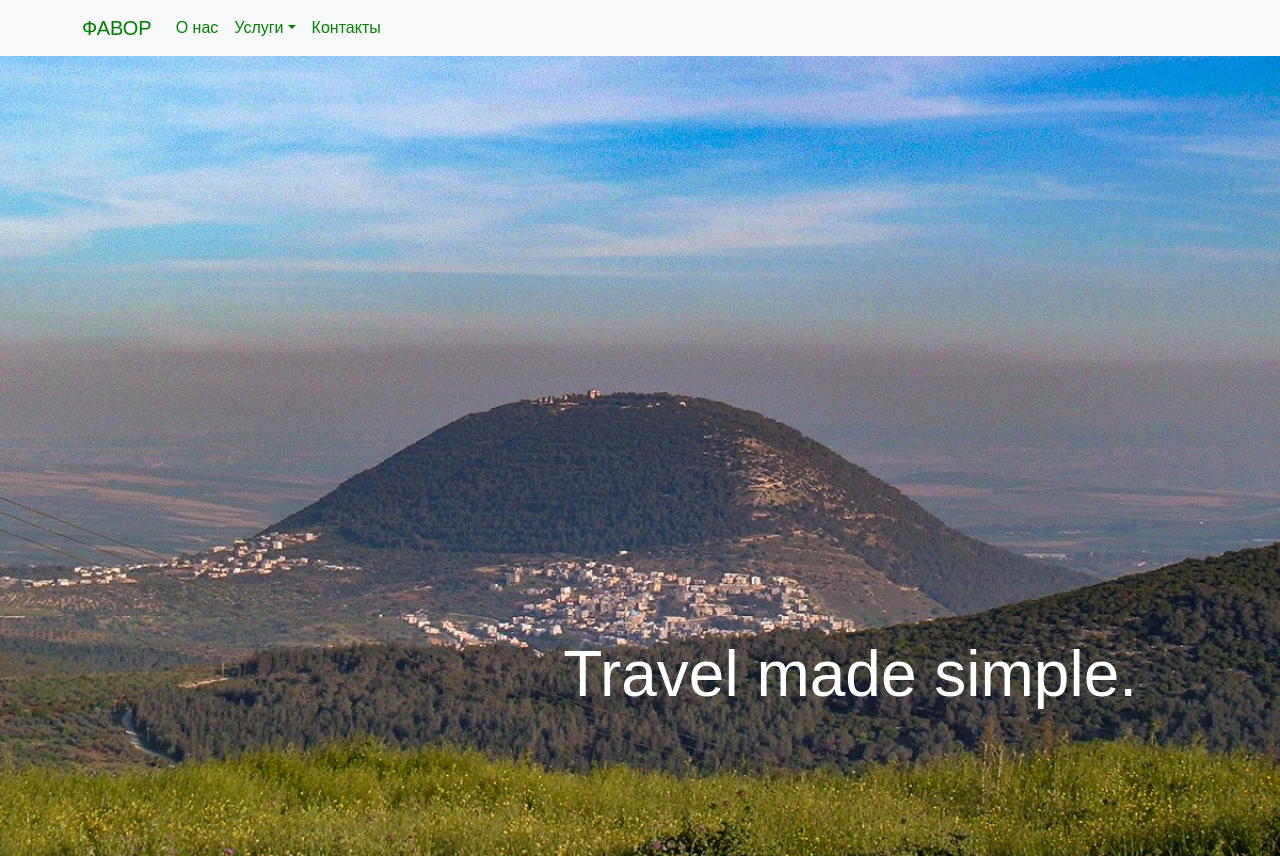
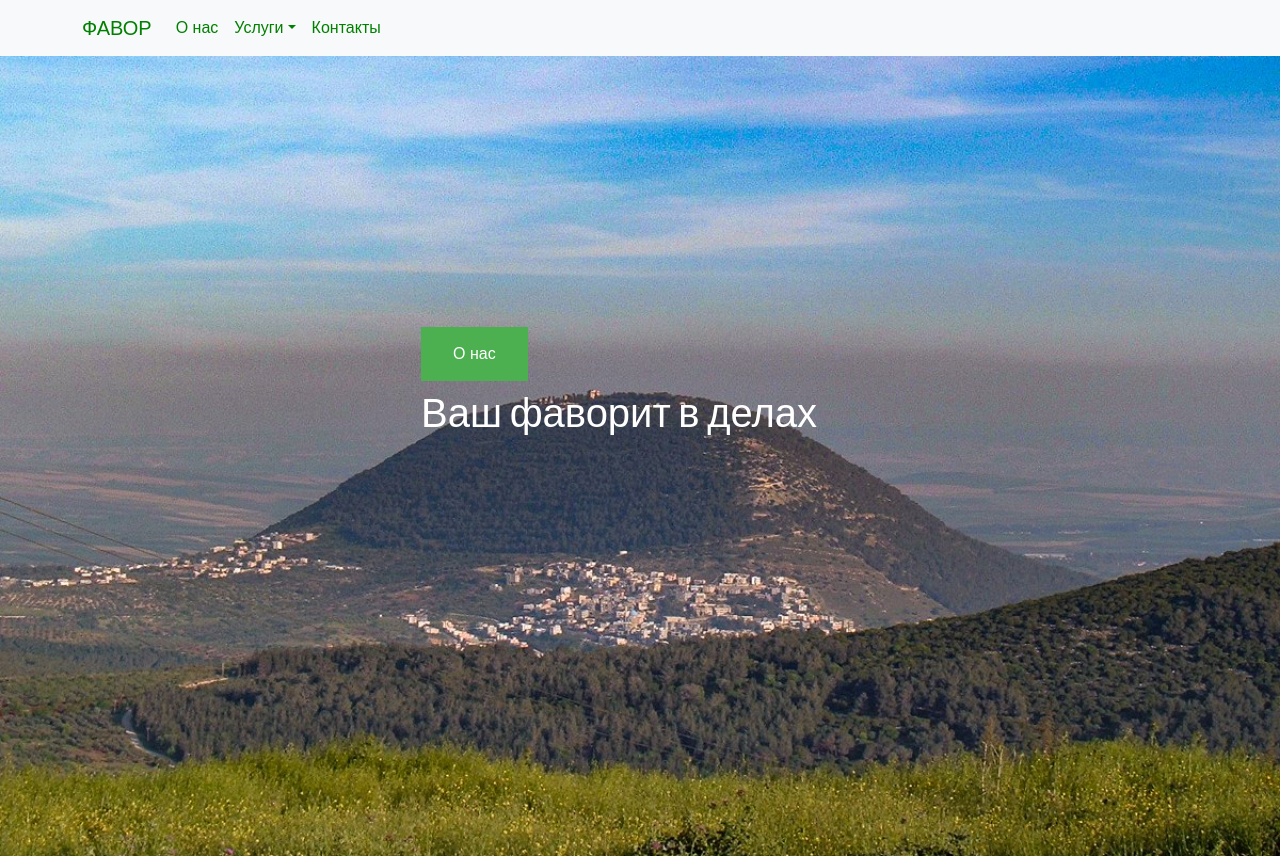
Before and after one commit to 7GBars/lower, a React (Create React App) app: page / in a window 1280 px wide. Shown: the top 858 px of the page. Built offline with nearby package versions, Linux system fonts and the light colour scheme; the HTML template or start-up script is replaced by a standard one.

Commit message:
-add button, -add content component, -prepare structure, -install sass

```diff
--- a/package.json
+++ b/package.json
@@ -15,6 +15,7 @@
     "react-icons": "^4.2.0",
     "react-intersection-observer": "^8.34.0",
     "react-scripts": "4.0.3",
+    "sass": "^1.62.1",
     "web-vitals": "^1.1.2"
   },
   "scripts": {
--- a/src/components/Hero/Hero.css
+++ b/src/components/Hero/Hero.css
@@ -1,3 +1,4 @@
+@import url('https://fonts.googleapis.com/css2?family=Oswald:wght@200&display=swap');
 .hero {
   position: relative;
   width: 100%;
@@ -11,11 +12,15 @@
   position: absolute;
 }
 
-.hero__title {
+.hero__text-content {
   position: absolute;
-  bottom: 15%;
-  right: 10%;
+  bottom: 50%;
+  right: 35%;
   color: white;
   font-size: 4rem;
   padding: 15px;
 }
+
+h1 {
+  font-family: 'Oswald', sans-serif;
+}
--- a/src/components/Hero/Hero.js
+++ b/src/components/Hero/Hero.js
@@ -1,11 +1,15 @@
 import React from "react";
 import "./Hero.css";
+import {ButtonSuccess} from "../elements/button/ButtonSuccess";
 
 export const Hero = ({ imageSrc }) => {
   return (
     <div className="hero">
       <img src={imageSrc} alt="Travel" className="hero__image" />
-      <h1 className="hero__title">Travel made simple.</h1>
+      <div className="hero__text-content">
+        <ButtonSuccess text={'О нас'}/>
+        <h1 className="hero__title">Ваш фаворит в делах</h1>
+      </div>
     </div>
   );
 };
--- /dev/null
+++ b/src/components/elements/button/ButtonSuccess.jsx
@@ -0,0 +1,12 @@
+import React from 'react';
+
+import './buttonSuccess.css';
+
+export function ButtonSuccess(props) {
+  const handler = props.handler ?? ((e) => {console.log('Нет хендлера')})
+  return (
+    <button className={'button--success'} onClick={handler}>
+      {props.text}
+    </button>
+  );
+}
--- /dev/null
+++ b/src/components/elements/button/buttonSuccess.css
@@ -0,0 +1,10 @@
+.button--success {
+    background-color: #4CAF50; /* Green */
+    border: none;
+    color: white;
+    padding: 15px 32px;
+    text-align: center;
+    text-decoration: none;
+    display: inline-block;
+    font-size: 16px;
+}
```
Also changed, not shown: src/content/SliderContentWithImg.js (added, +8 -0 lines), src/content/sliderContentWithImg.css (added), 1 other file (tests, documents, lock files or other folders).
